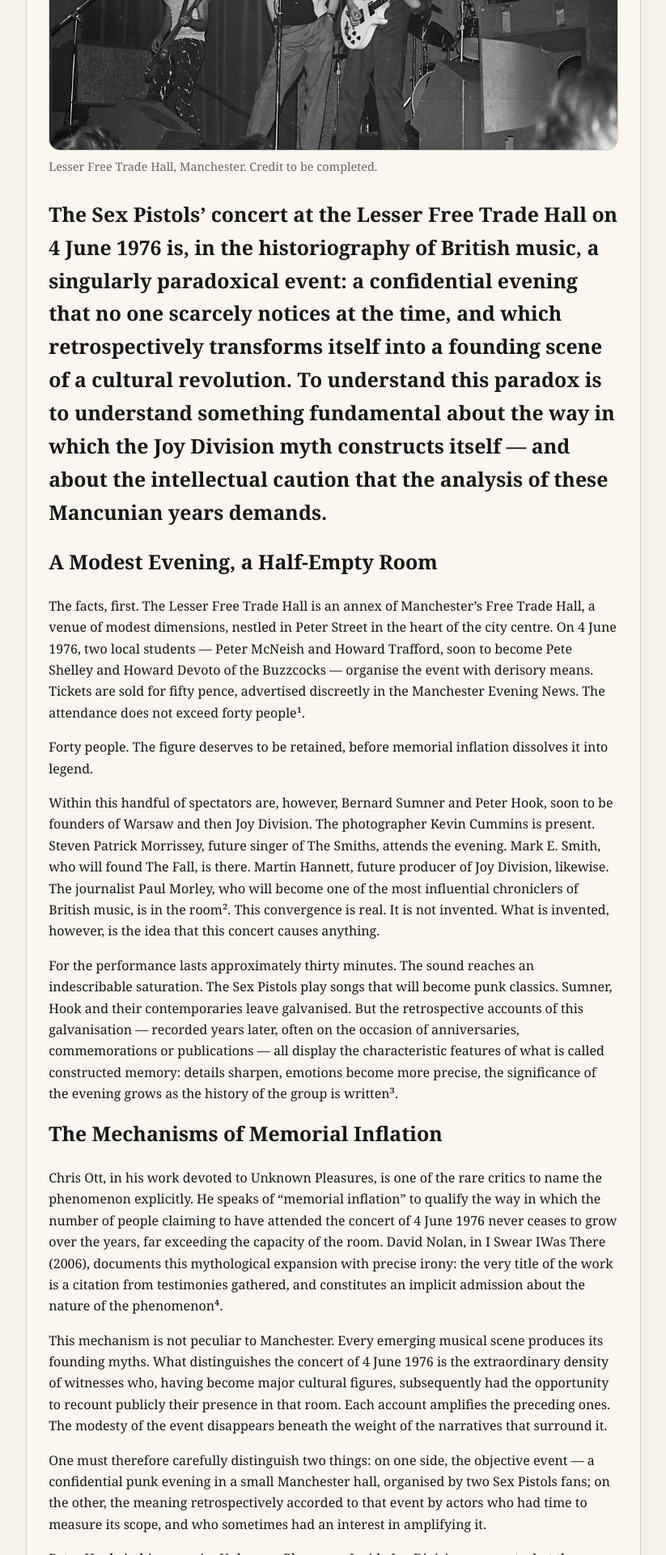
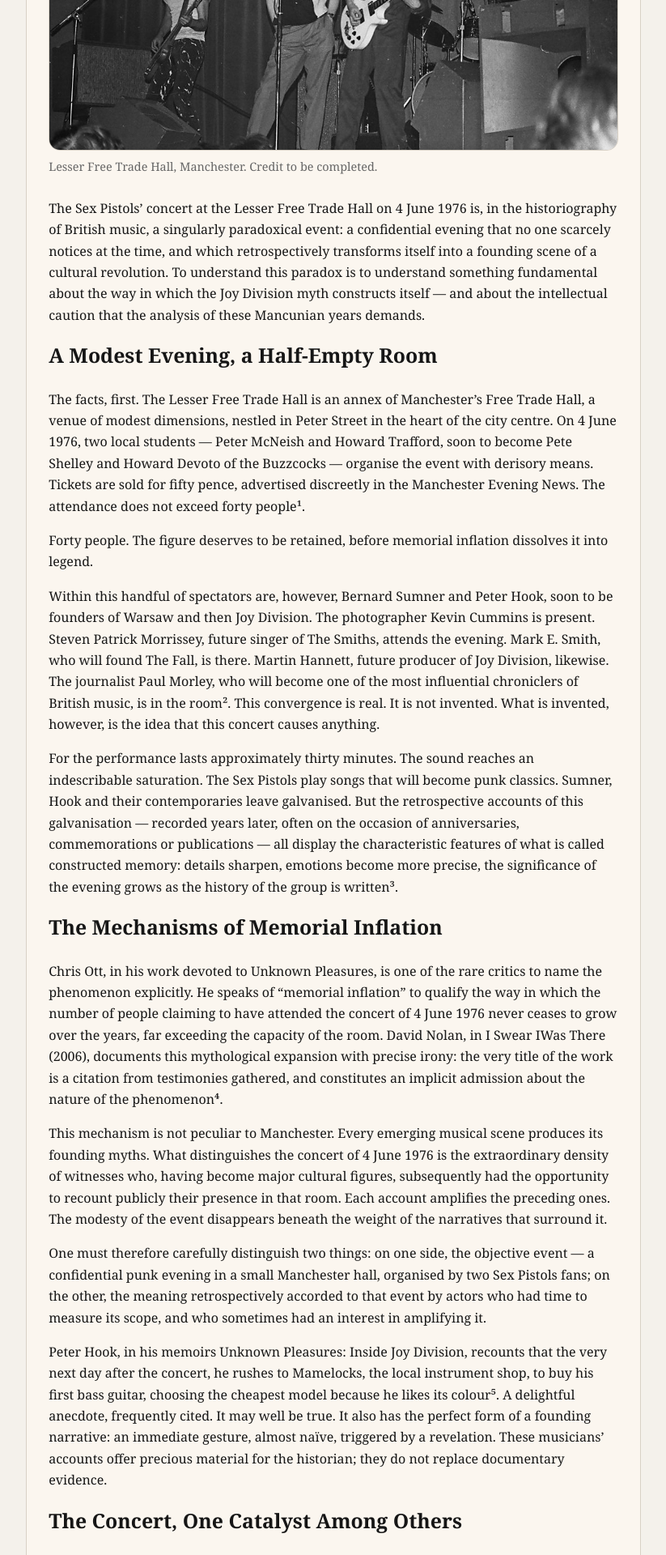
Before and after one commit to AdminQuest/joy-division-carnets, a Jekyll site: the page built from _posts/2026-05-14-june-4-1976-the-concert-that-grew-over-time.md, in a window 1280 px wide. Shown: the part 1091-3011 px from the top of the page at 81% size, without its empty margins (142-965 px from the left). Built offline with Jekyll 4.4.1, drawn with Linux system fonts in a browser that asks for light colours.

```diff
--- a/_posts/2026-05-14-june-4-1976-the-concert-that-grew-over-time.md
+++ b/_posts/2026-05-14-june-4-1976-the-concert-that-grew-over-time.md
@@ -18,7 +18,7 @@ image_alt: "View of the Lesser Free Trade Hall in Manchester"
 image_caption: "Lesser Free Trade Hall, Manchester. Credit to be completed."
 ---
 
-## The Sex Pistols' concert at the Lesser Free Trade Hall on 4 June 1976 is, in the historiography of British music, a singularly paradoxical event: a confidential evening that no one scarcely notices at the time, and which retrospectively transforms itself into a founding scene of a cultural revolution. To understand this paradox is to understand something fundamental about the way in which the Joy Division myth constructs itself — and about the intellectual caution that the analysis of these Mancunian years demands.
+The Sex Pistols' concert at the Lesser Free Trade Hall on 4 June 1976 is, in the historiography of British music, a singularly paradoxical event: a confidential evening that no one scarcely notices at the time, and which retrospectively transforms itself into a founding scene of a cultural revolution. To understand this paradox is to understand something fundamental about the way in which the Joy Division myth constructs itself — and about the intellectual caution that the analysis of these Mancunian years demands.
 
 ## A Modest Evening, a Half-Empty Room
 
```
